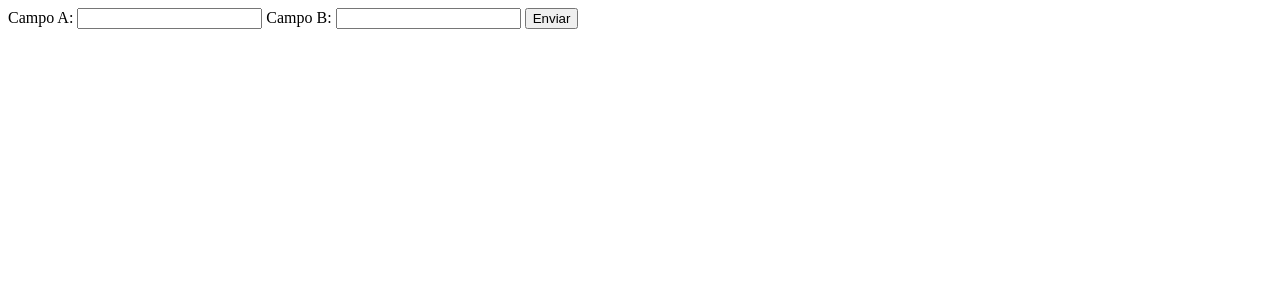
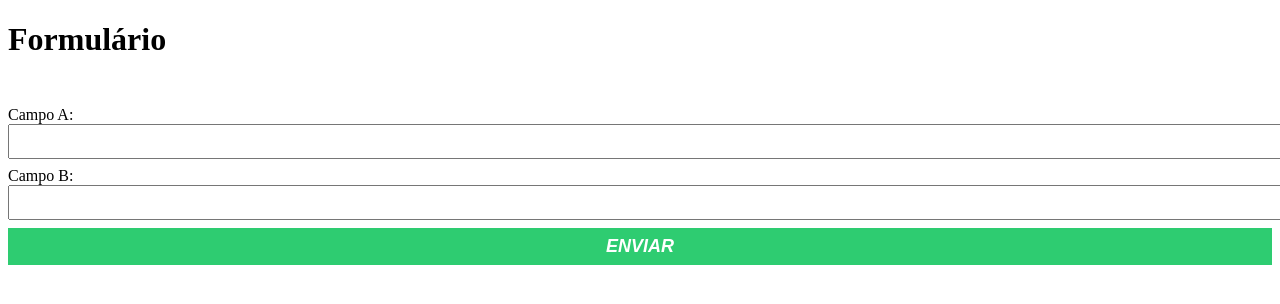
Before and after one commit to olucasmura/curso_ebac_frontend, a plain HTML site: page index.html in a window 1280 px wide. Drawn offline with Linux system fonts and the light colour scheme.

Commit message:
Add files via upload

```diff
--- a/index.html
+++ b/index.html
@@ -3,10 +3,12 @@
 <head>
     <meta charset="UTF-8">
     <meta name="viewport" content="width=device-width, initial-scale=1.0">
+    <link rel="stylesheet" href="./main.css">
     <title>Formulário HTML</title>
 </head>
 
 <body>
+    <h1>Formulário</h1>
     <form id="myForm">
         <label for="campoA">Campo A:</label>
         <input type="number" id="campoA" name="campoA">
```
